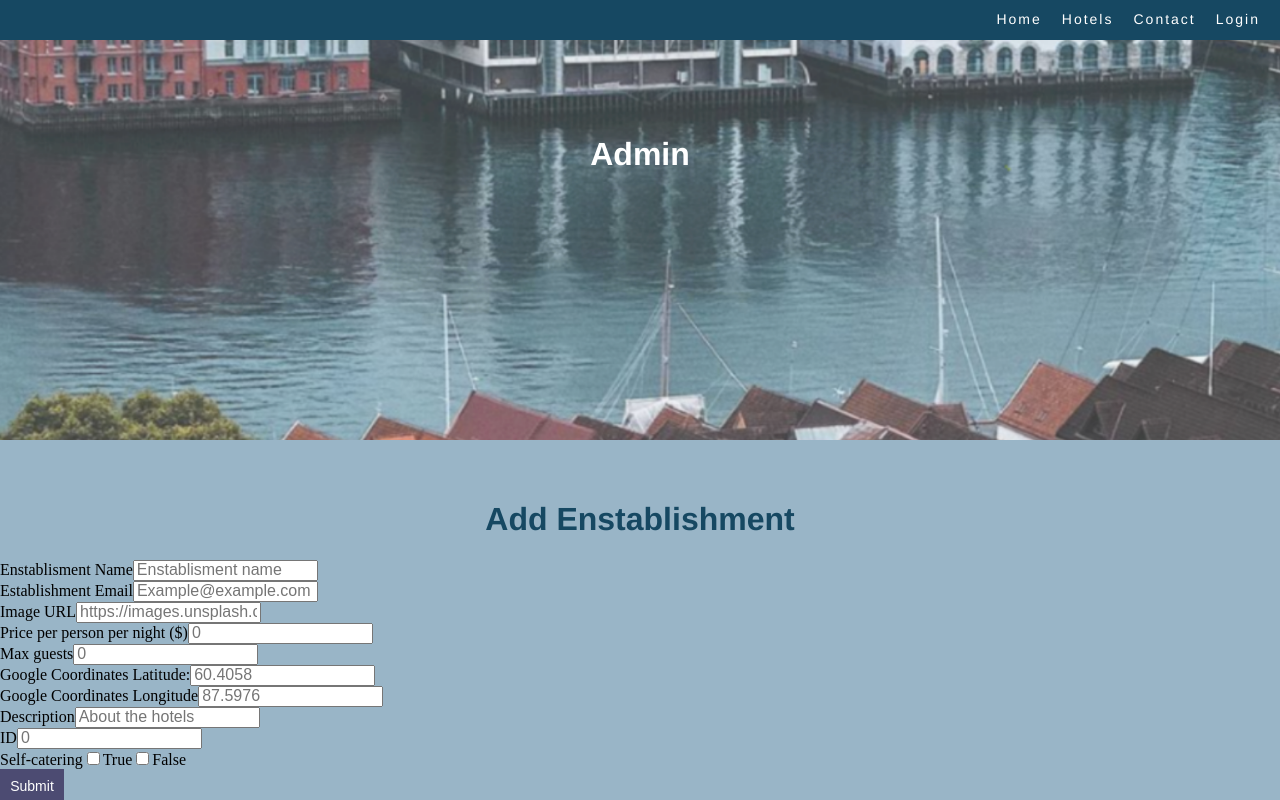
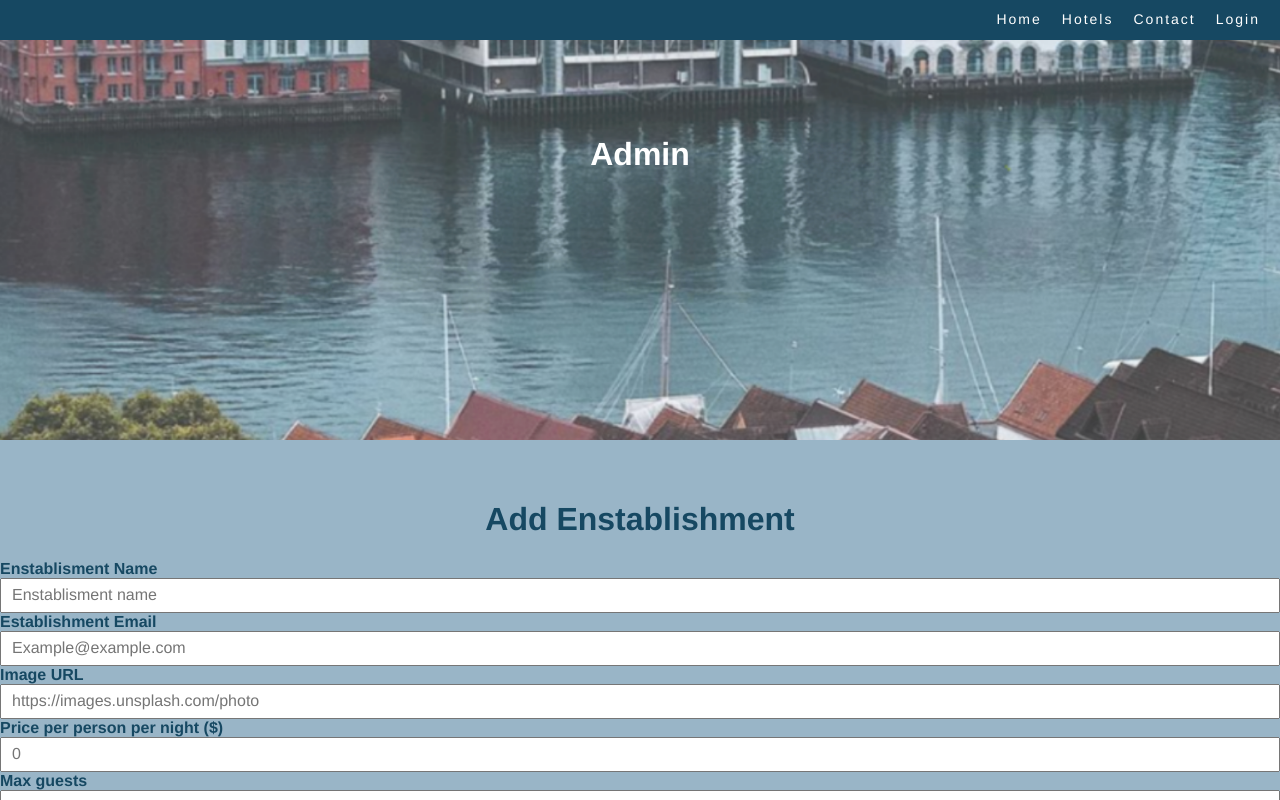
Before and after one commit to elisemykle/elise-myklebust-project-exam-2, a React (Create React App) app: page /Enstablishment in a window 1280 px wide. Shown: the top 800 px of the page. Built offline with nearby package versions, Linux system fonts and the light colour scheme; a web font is replaced by a local one.

Commit message:
endret form__label og form__input tags

```diff
--- a/src/components/admin/enstablishment/Enstablishment.js
+++ b/src/components/admin/enstablishment/Enstablishment.js
@@ -64,64 +64,64 @@ export default function Enstablishment(props){
 				<div className="contact__contact--page">
 					<h1 className="contact__h1">Add Enstablishment</h1>
 				</div>
-				<label className="form__label">Enstablisment Name</label>
-				<input className="form__input" name="firstname" placeholder="Enstablisment name" ref={register}/>
+				<label className="form__label--enstablisment">Enstablisment Name</label>
+				<input className="form__input--enstablisment" name="firstname" placeholder="Enstablisment name" ref={register}/>
 				{errors.firstname && <p className="error__message">Required field</p>}
 			</div>
 
 			<div className="contact__page">
-				<label className="form__label">Establishment Email</label>
-				<input className="form__input" name="lastname" placeholder="Example@example.com" ref={register}/>
+				<label className="form__label--enstablisment">Establishment Email</label>
+				<input className="form__input--enstablisment" name="lastname" placeholder="Example@example.com" ref={register}/>
 				{errors.lastname && <p className="error__message">Invalid email address</p>}
 			</div>
 
 			<div className="contact__page">
-				<label className="form__label">Image URL</label>
-				<input className="form__input" name="emailadress" placeholder="https://images.unsplash.com/photo" ref={register}/>
+				<label className="form__label--enstablisment">Image URL</label>
+				<input className="form__input--enstablisment" name="emailadress" placeholder="https://images.unsplash.com/photo" ref={register}/>
 				{errors.emailadress && <p className="error__message">Invalid URL</p>}
 			</div>
 
 			<div className="contact__page">
-				<label className="form__label">Price per person per night ($)</label>
-				<input className="form__input" type="number" name="number" placeholder="0" ref={register}/>
+				<label className="form__label--enstablisment">Price per person per night ($)</label>
+				<input className="form__input--enstablisment" type="number" name="number" placeholder="0" ref={register}/>
 				{errors.emailadress && <p className="error__message">Required field</p>}
 			</div>
 
 			<div className="contact__page">
-				<label className="form__label">Max guests</label>
-				<input className="form__input" type="number" name="number" placeholder="0" ref={register}/>
+				<label className="form__label--enstablisment">Max guests</label>
+				<input className="form__input--enstablisment" type="number" name="number" placeholder="0" ref={register}/>
 				{errors.emailadress && <p className="error__message">Required field</p>}
 			</div>
 
 			<div className="contact__page">
-				<label className="form__label">Google Coordinates Latitude:</label>
-				<input className="form__input" name="emailadress" placeholder="60.4058" ref={register}/>
+				<label className="form__label--enstablisment">Google Coordinates Latitude:</label>
+				<input className="form__input--enstablisment" name="emailadress" placeholder="60.4058" ref={register}/>
 				{errors.emailadress && <p className="error__message">Invalid Google Latitude</p>}
 			</div>
 
 			<div className="contact__page">
-				<label className="form__label">Google Coordinates Longitude</label>
-				<input className="form__input" name="emailadress" placeholder="87.5976" ref={register}/>
+				<label className="form__label--enstablisment">Google Coordinates Longitude</label>
+				<input className="form__input--enstablisment" name="emailadress" placeholder="87.5976" ref={register}/>
 				{errors.emailadress && <p className="error__message">Invalid Google Longitude</p>}
 			</div>
 
 			<div className="contact__page">
-				<label className="form__label">Description</label>
-				<input className="form__input" name="emailadress" placeholder="About the hotels" ref={register}/>
+				<label className="form__label--enstablisment">Description</label>
+				<input className="form__input--enstablisment" name="emailadress" placeholder="About the hotels" ref={register}/>
 				{errors.emailadress && <p className="error__message">Required field</p>}
 			</div>
 
 			<div className="contact__page">
-				<label className="form__label">ID</label>
-				<input className="form__input" type="number" name="number" placeholder="0" ref={register}/>
+				<label className="form__label--enstablisment">ID</label>
+				<input className="form__input--enstablisment" type="number" name="number" placeholder="0" ref={register}/>
 				{errors.emailadress && <p className="error__message">Required field</p>}
 			</div>
 
 			<div className="contact__page">
-				<label className="form__label">Self-catering</label>
-				<input className="form__input" type="checkbox" name="checkbox" ref={register}/>
+				<label className="form__label--enstablisment">Self-catering</label>
+				<input className="form__input--enstablisment" type="checkbox" name="checkbox" ref={register}/>
 				<label>True</label>
-				<input className="form__input" type="checkbox" name="checkbox" ref={register}/>
+				<input className="form__input--enstablisment" type="checkbox" name="checkbox" ref={register}/>
 				<label>False</label>
 				{errors.emailadress && <p className="error__message">Please enter in a valid email format.</p>}
 			</div>
--- a/src/components/admin/login/Login.js
+++ b/src/components/admin/login/Login.js
@@ -43,8 +43,8 @@ export default function Login(props){
 
 				<div className="col-12">
                     <div className="login__form-group">
-                        <label className="form__label">Password</label>
-                        <input className="form__input" type="password" name="pwd" placeholder="Please enter your password" onChange={event =>
+                        <label className="form__label--login">Password</label>
+                        <input className="form__input--login" type="password" name="pwd" placeholder="Please enter your password" onChange={event =>
                                 {
                                     setPassword(event.target.value);
                                     setError(false);
--- a/src/css/establishment.scss
+++ b/src/css/establishment.scss
@@ -0,0 +1,14 @@
+.form__label--enstablisment{
+    color: $secondarycolor;
+    font-size: $formfontsize;
+    font-weight: $formlabelweight;
+    font-family: $fontfamily;
+
+}
+.form__input--enstablisment{
+    width: 100%;
+    height: 35px;
+    padding: 10px;
+    font-family: $fontfamily;
+    font-size: 16px;
+}
```
